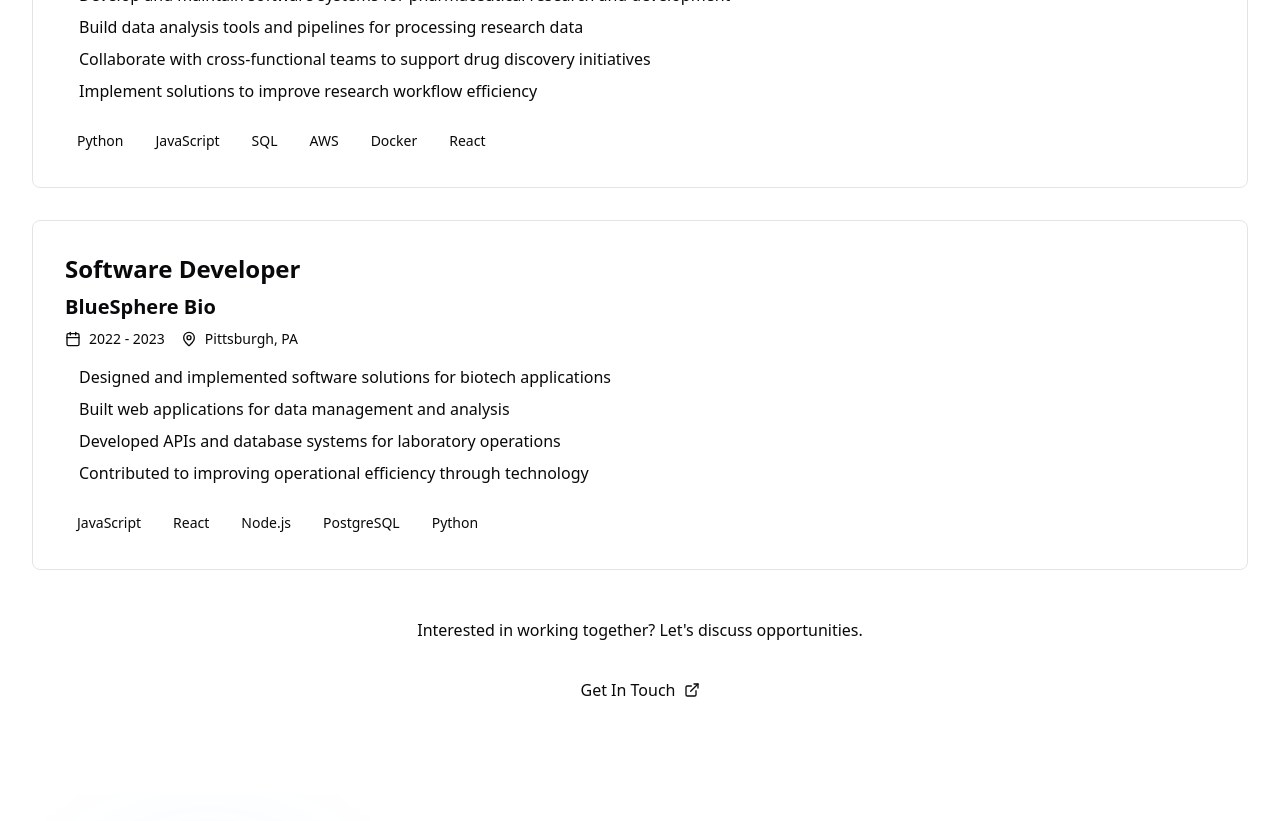
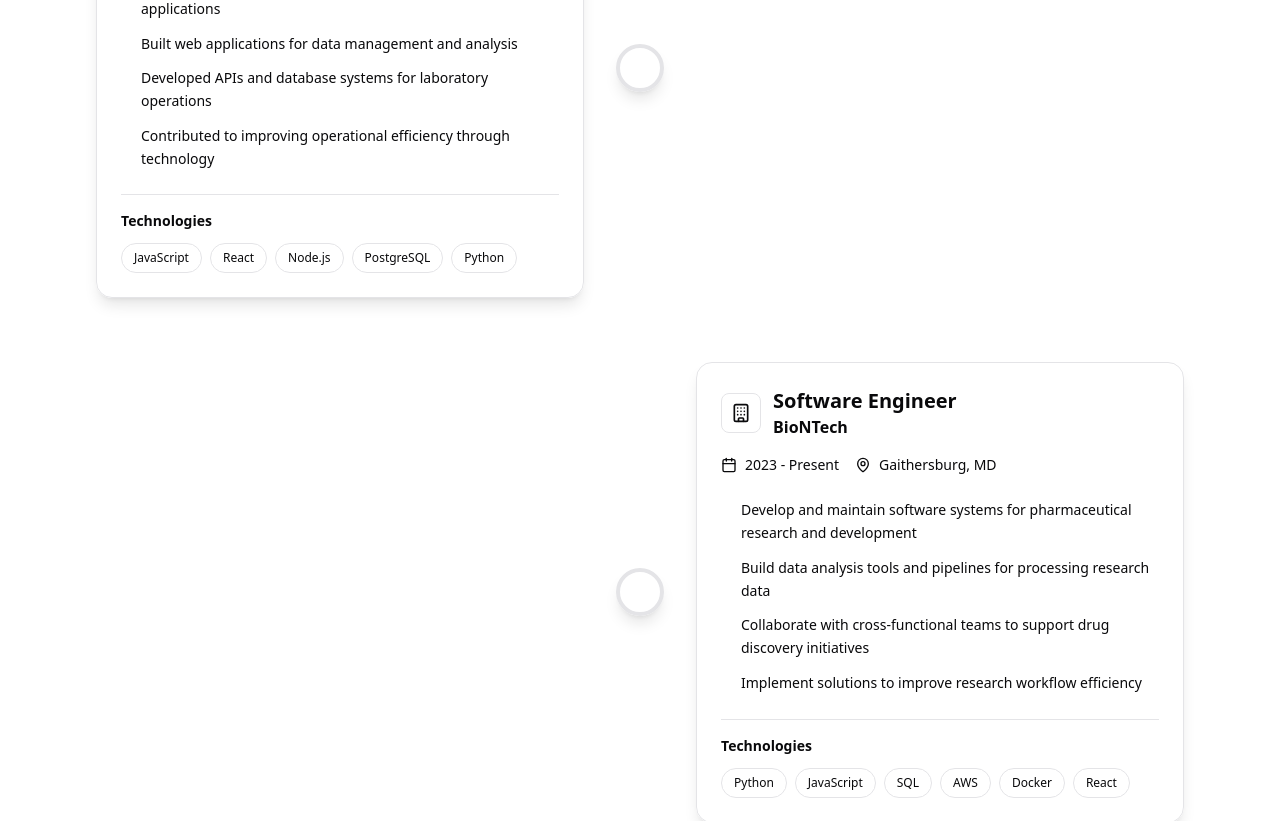
Before and after one commit to JaeungJayJang/personal_website_3, a Next.js app: page / in a window 1280 px wide. Shown: the part 2200-3021 px from the top of the page. Built offline with nearby package versions, Linux system fonts and the light colour scheme.

Commit message:
version-3-wip

```diff
--- a/src/components/experience-section.tsx
+++ b/src/components/experience-section.tsx
@@ -1,10 +1,25 @@
 "use client";
 
 import { motion } from "framer-motion";
-import { Calendar, MapPin, ExternalLink } from "lucide-react";
+import { Calendar, MapPin, ExternalLink, Building, Code, Briefcase } from "lucide-react";
 
 export function ExperienceSection() {
   const experiences = [
+    {
+      company: "BlueSphere Bio",
+      position: "Software Developer",
+      period: "2022 - 2023",
+      location: "Pittsburgh, PA",
+      description: [
+        "Designed and implemented software solutions for biotech applications",
+        "Built web applications for data management and analysis",
+        "Developed APIs and database systems for laboratory operations",
+        "Contributed to improving operational efficiency through technology"
+      ],
+      technologies: ["JavaScript", "React", "Node.js", "PostgreSQL", "Python"],
+      type: "biotech",
+      icon: <Code className="w-5 h-5" />
+    },
     {
       company: "BioNTech",
       position: "Software Engineer",
@@ -16,20 +31,9 @@
         "Collaborate with cross-functional teams to support drug discovery initiatives",
         "Implement solutions to improve research workflow efficiency"
       ],
-      technologies: ["Python", "JavaScript", "SQL", "AWS", "Docker", "React"]
-    },
-    {
-      company: "BlueSphere Bio",
-      position: "Software Developer",
-      period: "2022 - 2023",
-      location: "Pittsburgh, PA",
-      description: [
-        "Designed and implemented software solutions for biotech applications",
-        "Built web applications for data management and analysis",
-        "Developed APIs and database systems for laboratory operations",
-        "Contributed to improving operational efficiency through technology"
-      ],
-      technologies: ["JavaScript", "React", "Node.js", "PostgreSQL", "Python"]
+      technologies: ["Python", "JavaScript", "SQL", "AWS", "Docker", "React"],
+      type: "pharma",
+      icon: <Briefcase className="w-5 h-5" />
     }
   ];
 
@@ -38,26 +42,27 @@
     visible: {
       opacity: 1,
       transition: {
-        delayChildren: 0.3,
+        delayChildren: 0.2,
         staggerChildren: 0.3,
       },
     },
   };
 
   const itemVariants = {
-    hidden: { y: 50, opacity: 0 },
+    hidden: { y: 30, opacity: 0 },
     visible: {
       y: 0,
       opacity: 1,
       transition: {
         duration: 0.6,
+        ease: "easeOut" as const,
       },
     },
   };
 
   return (
-    <section id="experience" className="py-20">
-      <div className="max-w-7xl mx-auto px-4 sm:px-6 lg:px-8">
+    <section id="experience" className="py-20 bg-gradient-to-br from-background via-background to-muted/10">
+      <div className="max-w-6xl mx-auto px-4 sm:px-6 lg:px-8">
         <motion.div
           className="text-center mb-16"
           initial={{ opacity: 0, y: 20 }}
@@ -65,92 +70,158 @@
           transition={{ duration: 0.6 }}
           viewport={{ once: true }}
         >
-          <h2 className="text-3xl sm:text-4xl font-bold mb-4">Experience</h2>
+          <h2 className="text-3xl sm:text-4xl font-bold mb-4 bg-gradient-to-r from-primary to-accent bg-clip-text text-transparent">
+            Professional Experience
+          </h2>
           <p className="text-lg text-muted-foreground max-w-2xl mx-auto">
-            My professional journey in software engineering, focusing on innovative
-            solutions in biotech and healthcare technology.
+            My journey in software engineering, building innovative solutions for biotech and healthcare.
           </p>
         </motion.div>
 
         <motion.div
-          className="space-y-8"
+          className="relative"
           variants={containerVariants}
           initial="hidden"
           whileInView="visible"
           viewport={{ once: true }}
         >
+          {/* Timeline line for desktop */}
+          <div className="hidden lg:block absolute left-1/2 transform -translate-x-1/2 w-1 h-full bg-gradient-to-b from-primary/30 via-primary/50 to-primary/30 rounded-full" />
+
           {experiences.map((exp, index) => (
             <motion.div
               key={index}
               variants={itemVariants}
-              className="bg-background border border-border rounded-lg p-6 md:p-8 hover:shadow-lg transition-shadow"
-              whileHover={{ y: -5 }}
+              className="relative mb-16 last:mb-0"
             >
-              <div className="flex flex-col md:flex-row md:items-start md:justify-between mb-4">
-                <div className="mb-4 md:mb-0">
-                  <h3 className="text-xl md:text-2xl font-bold mb-2">{exp.position}</h3>
-                  <h4 className="text-lg md:text-xl text-primary font-semibold mb-2">
-                    {exp.company}
-                  </h4>
-                  <div className="flex flex-col sm:flex-row sm:items-center gap-2 sm:gap-4 text-muted-foreground">
-                    <div className="flex items-center gap-2">
-                      <Calendar className="w-4 h-4" />
-                      <span className="text-sm">{exp.period}</span>
+              {/* Desktop Layout */}
+              <div className="hidden lg:flex items-center">
+                {index % 2 === 0 ? (
+                  // Left side
+                  <>
+                    <div className="w-1/2 pr-8">
+                      <ExperienceCard exp={exp} index={index} />
                     </div>
-                    <div className="flex items-center gap-2">
-                      <MapPin className="w-4 h-4" />
-                      <span className="text-sm">{exp.location}</span>
+                    <div className="flex-shrink-0 w-12 h-12 rounded-full bg-gradient-to-br from-primary to-accent flex items-center justify-center text-white shadow-lg border-4 border-background relative z-10">
+                      {exp.icon}
                     </div>
+                    <div className="w-1/2 pl-8" />
+                  </>
+                ) : (
+                  // Right side
+                  <>
+                    <div className="w-1/2 pr-8" />
+                    <div className="flex-shrink-0 w-12 h-12 rounded-full bg-gradient-to-br from-primary to-accent flex items-center justify-center text-white shadow-lg border-4 border-background relative z-10">
+                      {exp.icon}
                     </div>
+                    <div className="w-1/2 pl-8">
+                      <ExperienceCard exp={exp} index={index} />
                     </div>
+                  </>
+                )}
               </div>
 
-              <div className="mb-6">
-                <ul className="space-y-2">
-                  {exp.description.map((item, i) => (
-                    <li key={i} className="text-muted-foreground flex items-start gap-2">
-                      <span className="w-1.5 h-1.5 bg-primary rounded-full mt-2 flex-shrink-0" />
-                      <span>{item}</span>
-                    </li>
-                  ))}
-                </ul>
-              </div>
-
-              <div className="flex flex-wrap gap-2">
-                {exp.technologies.map((tech, i) => (
-                  <span
-                    key={i}
-                    className="px-3 py-1 bg-muted text-muted-foreground text-sm rounded-full"
-                  >
-                    {tech}
-                  </span>
-                ))}
+              {/* Mobile Layout */}
+              <div className="lg:hidden">
+                <ExperienceCard exp={exp} index={index} />
               </div>
             </motion.div>
           ))}
         </motion.div>
 
         <motion.div
-          className="mt-12 text-center"
+          className="mt-16 text-center"
           initial={{ opacity: 0, y: 20 }}
           whileInView={{ opacity: 1, y: 0 }}
-          transition={{ duration: 0.6, delay: 0.3 }}
+          transition={{ duration: 0.6, delay: 0.4 }}
           viewport={{ once: true }}
         >
+          <div className="bg-gradient-to-r from-primary/10 to-accent/10 rounded-2xl p-8 border border-primary/20">
+            <h3 className="text-xl font-semibold mb-3">Ready for New Challenges</h3>
             <p className="text-muted-foreground mb-6">
-            Interested in working together? Let's discuss opportunities.
+              I'm passionate about creating innovative solutions that make a difference.
+              Let's discuss how I can contribute to your team's success.
             </p>
             <motion.button
               onClick={() => document.querySelector("#contact")?.scrollIntoView({ behavior: "smooth" })}
-            className="bg-primary text-primary-foreground px-6 py-3 rounded-full font-medium hover:bg-primary/90 transition-colors inline-flex items-center gap-2"
+              className="bg-gradient-to-r from-primary to-accent text-white px-8 py-3 rounded-full font-medium hover:from-primary/90 hover:to-accent/90 transition-all duration-300 inline-flex items-center gap-2 shadow-lg hover:shadow-xl"
               whileHover={{ scale: 1.05 }}
               whileTap={{ scale: 0.95 }}
             >
-            Get In Touch
+              Let's Connect
               <ExternalLink className="w-4 h-4" />
             </motion.button>
+          </div>
         </motion.div>
       </div>
     </section>
   );
 }
+
+function ExperienceCard({ exp, index }: { exp: any; index: number }) {
+  return (
+    <motion.div
+      className="bg-card/60 backdrop-blur-sm border border-border/50 rounded-2xl p-6 shadow-lg hover:shadow-xl transition-all duration-300 hover:border-primary/30 group"
+      whileHover={{ y: -3, scale: 1.02 }}
+      transition={{ duration: 0.2 }}
+    >
+      {/* Header */}
+      <div className="flex items-start justify-between mb-4">
+        <div className="flex items-center gap-3">
+          <div className="w-10 h-10 bg-gradient-to-br from-primary/20 to-accent/20 rounded-lg flex items-center justify-center border border-primary/30">
+            <Building className="w-5 h-5 text-primary" />
+          </div>
+          <div>
+            <h3 className="text-xl font-bold text-foreground group-hover:text-primary transition-colors">
+              {exp.position}
+            </h3>
+            <h4 className="text-primary font-semibold">{exp.company}</h4>
+          </div>
+        </div>
+
+        {/* Mobile icon */}
+        <div className="lg:hidden w-8 h-8 bg-gradient-to-br from-primary to-accent rounded-full flex items-center justify-center text-white">
+          {exp.icon}
+        </div>
+      </div>
+
+      {/* Meta Info */}
+      <div className="flex flex-wrap gap-4 mb-6 text-sm text-muted-foreground">
+        <div className="flex items-center gap-2">
+          <Calendar className="w-4 h-4 text-primary" />
+          <span className="font-medium">{exp.period}</span>
+        </div>
+        <div className="flex items-center gap-2">
+          <MapPin className="w-4 h-4 text-primary" />
+          <span className="font-medium">{exp.location}</span>
+        </div>
+      </div>
+
+      {/* Description */}
+      <ul className="space-y-3 mb-6">
+        {exp.description.map((item: string, i: number) => (
+          <li key={i} className="flex items-start gap-3">
+            <div className="w-2 h-2 bg-gradient-to-br from-primary to-accent rounded-full mt-2 flex-shrink-0" />
+            <span className="text-muted-foreground leading-relaxed text-sm">{item}</span>
+          </li>
+        ))}
+      </ul>
+
+      {/* Technologies */}
+      <div className="pt-4 border-t border-border/30">
+        <h5 className="font-semibold text-sm mb-3 text-muted-foreground">Technologies</h5>
+        <div className="flex flex-wrap gap-2">
+          {exp.technologies.map((tech: string, i: number) => (
+            <motion.span
+              key={i}
+              className="px-3 py-1.5 bg-gradient-to-r from-primary/10 to-accent/10 text-primary font-medium text-xs rounded-full border border-primary/20 hover:border-primary/40 transition-all duration-200"
+              whileHover={{ scale: 1.05 }}
+            >
+              {tech}
+            </motion.span>
+          ))}
+        </div>
+      </div>
+    </motion.div>
+  );
+}
```
Lines whose indentation alone changed are shown as unchanged.
